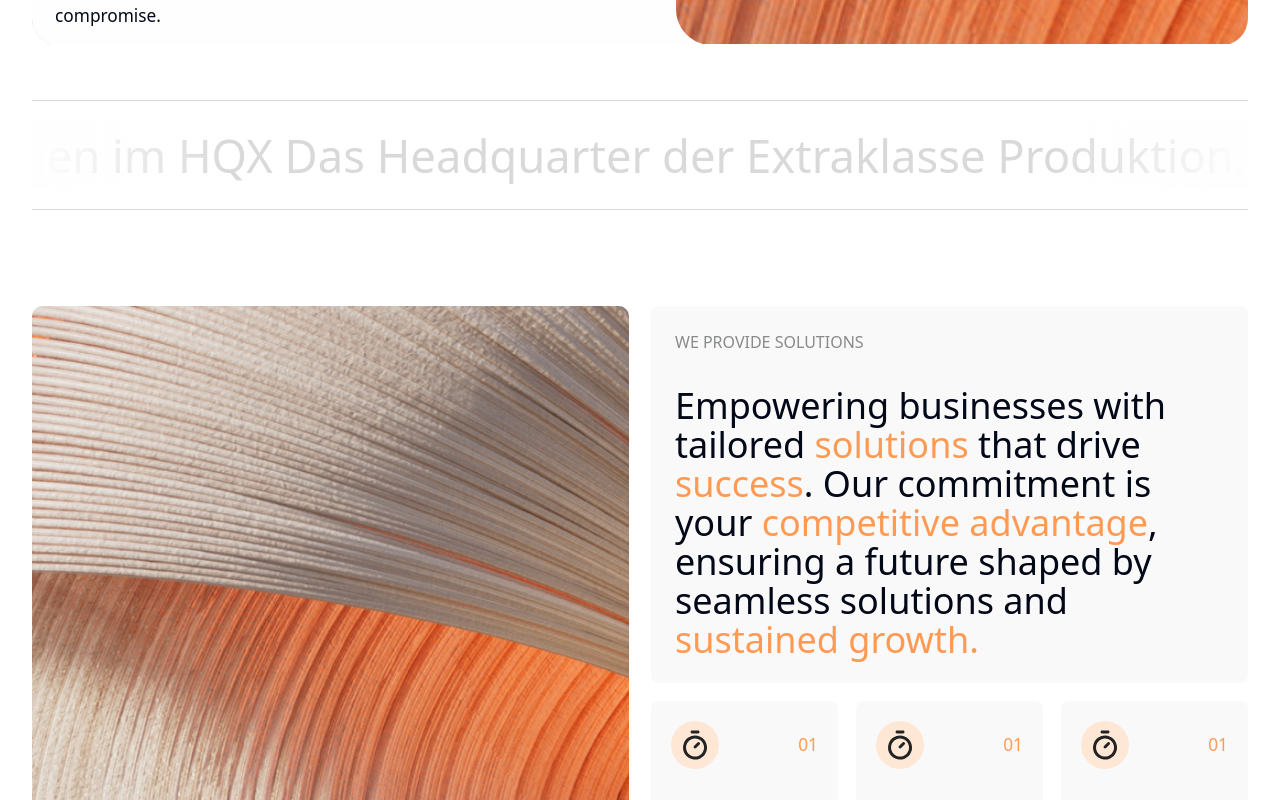
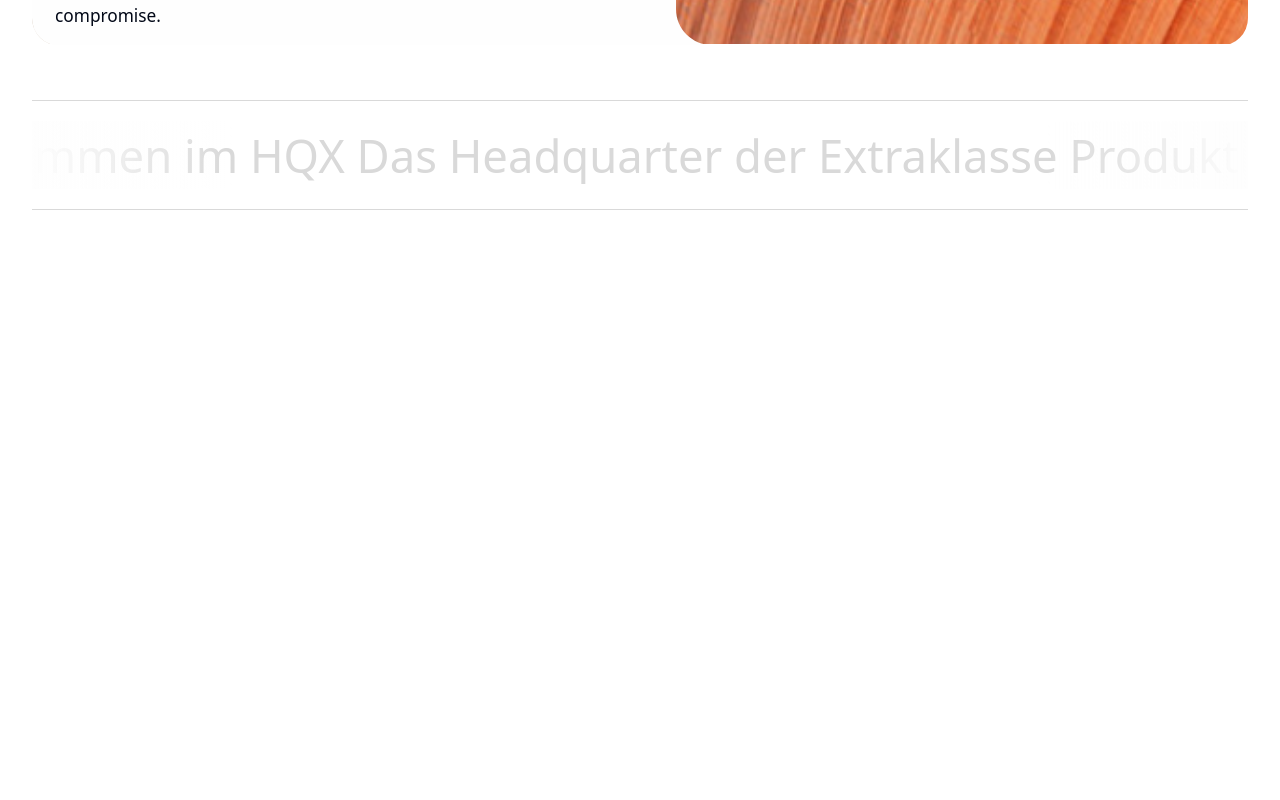
Before and after one commit to NwobiaDavid/Kelani-Engineering, a React (Vite) app: page / in a window 1280 px wide. Shown: the part 640-1440 px from the top of the page. After the commit the page ends 850 px from the top, so only its background shows below. Built offline with nearby package versions, Linux system fonts and the light colour scheme.

Commit message:
structure home page

```diff
--- a/src/App.tsx
+++ b/src/App.tsx
@@ -4,13 +4,14 @@ import AboutCompany from "./sections/AboutCompany";
 import Footer from "./sections/Footer";
 import Hero from "./sections/Hero";
 import SubsidiaryShowcase from "./sections/SubsidiaryShowcase";
-import Lenis from '@studio-freight/lenis'
-import './App.css'
-import { BrowserRouter as Router, Route, Routes } from 'react-router-dom';
+import Lenis from "@studio-freight/lenis";
+import "./App.css";
+import { BrowserRouter as Router, Route, Routes } from "react-router-dom";
 // import AboutCompany from './sections/AboutCompany'
 // import Footer from './sections/Footer'
 // import SubsidiaryShowcase from './sections/SubsidiaryShowcase'
-import SubsidiaryPageOne from './sections/subsidiaryPages/SubsidiaryPageOne';
+import SubsidiaryPageOne from "./sections/subsidiaryPages/SubsidiaryPageOne";
+import ParallaxCards from "./sections/subsidiaryPages/subsidiaryComponents/ParallexCards";
 
 function App() {
   const lenis = new Lenis();
@@ -28,22 +29,19 @@ function App() {
 
   return (
     <>
-       <Hero />
-       <AboutCompany />
-       <SubsidiaryShowcase />
-       <SubsidiaryShowcase />
-       <SubsidiaryShowcase />
-       <Footer />
+
+
       {/* <NavBar /> */}
       {/* <AboutCompany   /> */}
       {/* <Footer /> */}
       {/* <SubsidiaryShowcase /> */}
 
-      {/* <Router>
-      <Routes>
-        <Route path="/"  element={<SubsidiaryPageOne/>} />
+      <Router>
+        <Routes>
+          <Route path="/" element={<Hero />} />
+        {/* <Route path="/"  element={<SubsidiaryPageOne/>} /> */}
       </Routes>
-    </Router> */}
+    </Router>
     </>
   );
 }
--- /dev/null
+++ b/src/pages/Home.tsx
@@ -0,0 +1,19 @@
+import AboutCompany from "../sections/AboutCompany";
+import Footer from "../sections/Footer";
+import Hero from "../sections/Hero";
+import SubsidiaryShowcase from "../sections/SubsidiaryShowcase";
+
+const Home = () => {
+  return (
+    <>
+      <Hero />
+      <AboutCompany />
+      <SubsidiaryShowcase />
+      <SubsidiaryShowcase />
+      <SubsidiaryShowcase />
+      <Footer />
+    </>
+  );
+};
+
+export default Home;
```
